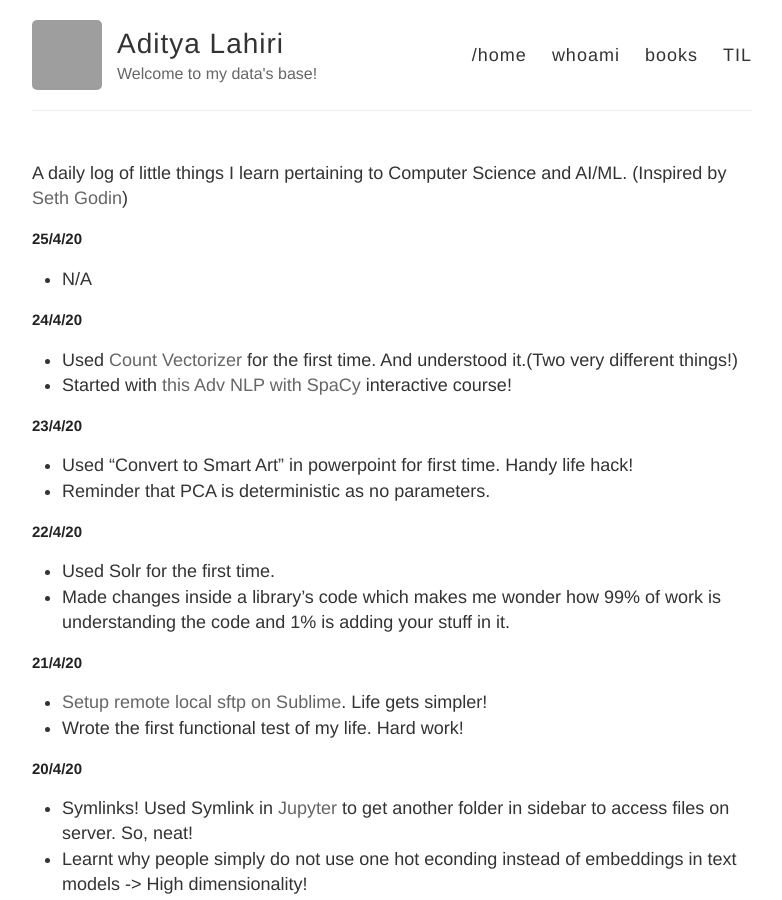
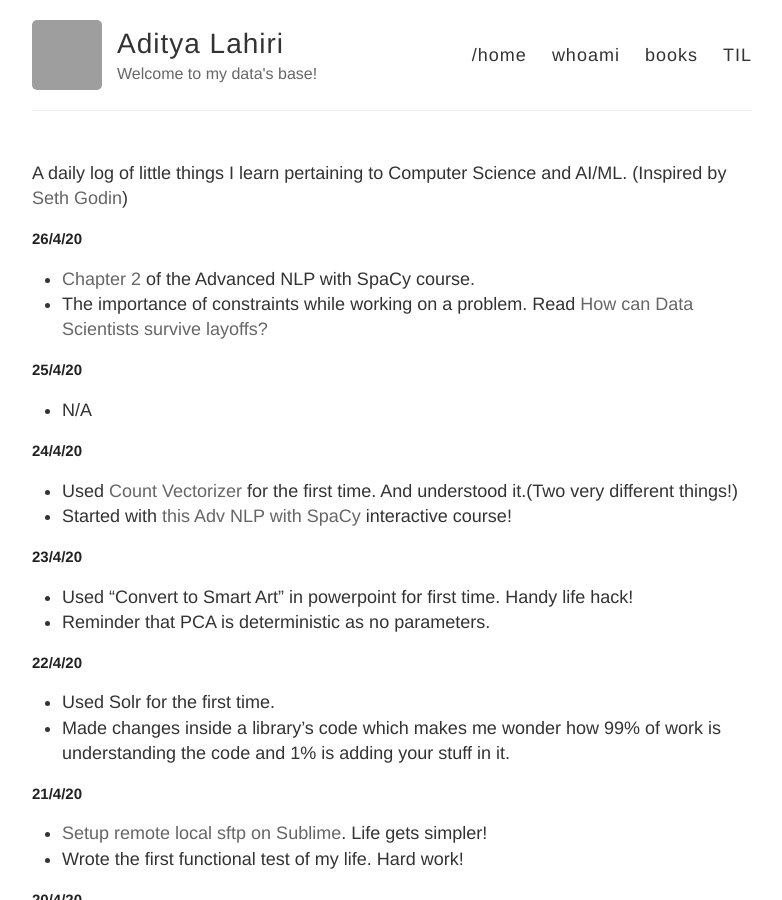
Before and after one commit to adityalahiri/adityalahiri.github.io, a Jekyll site: the page built from TIL.md, in a window 1280 px wide and 900 px high. Shown: the whole window, without its empty margins (248-1030 px from the left). Built offline with Jekyll 4.4.1, drawn with Linux system fonts in a browser that asks for light colours; our own code applies the rules of GitHub Pages for plain Markdown files; grey boxes are pictures that could not be loaded.

Commit message:
Update for 26/4/20

```diff
--- a/TIL.md
+++ b/TIL.md
@@ -1,5 +1,10 @@
 A daily log of little things I learn pertaining to Computer Science and AI/ML.
 (Inspired by [Seth Godin](https://seths.blog/))
+
+## 26/4/20
+
+* [Chapter 2](https://course.spacy.io/en/chapter2) of the Advanced NLP with SpaCy course.
+* The importance of constraints while working on a problem. Read [How can Data Scientists survive layoffs?](https://peadarcoyle.com/2020/04/26/how-can-data-scientists-survive-layoffs/)
 
 ## 25/4/20
 
```
